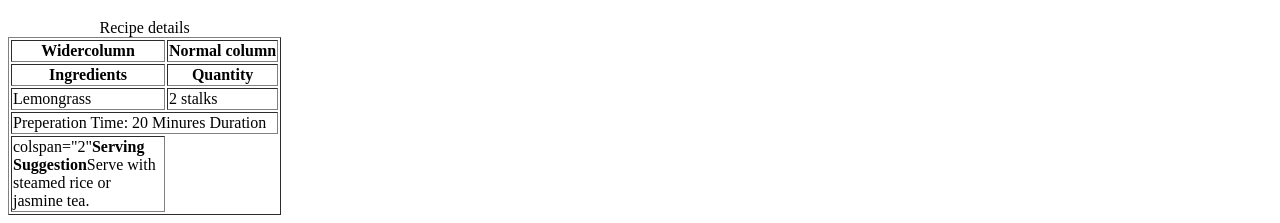
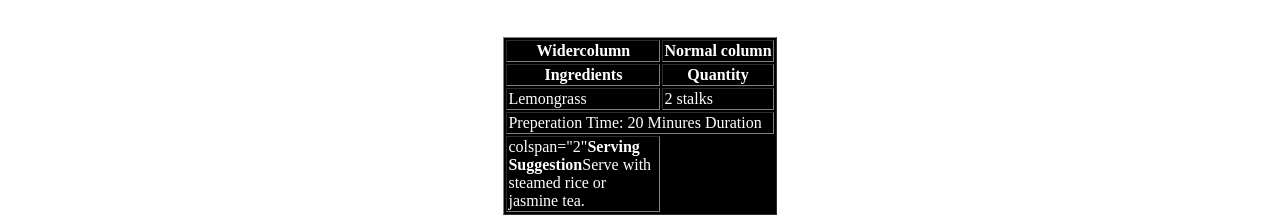
Before and after one commit to Villar-adrianne/index.html, a plain HTML site: page index.html in a window 1280 px wide. Shown: the part 898-1121 px from the top of the page. Drawn offline with Linux system fonts and the light colour scheme.

Commit message:
Update index.html

```diff
--- a/index.html
+++ b/index.html
@@ -57,7 +57,7 @@
   <img src="https://edube.org/uploads/media/default/0001/04/thai-soup.jpg" alt="Tom Yum Goong">
   <br>
   <br>
-  <table border="1"
+  <table border="1" style="margin: auto; background-color: black; color: white;>
     <tr>
     <th width="150">Widercolumn</th>
     <th>Normal column</th>
```
